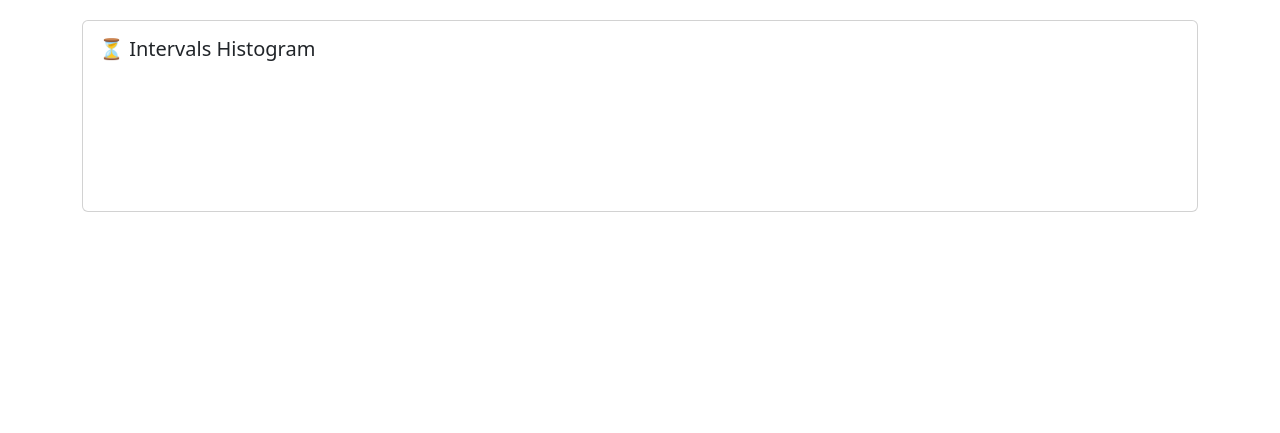
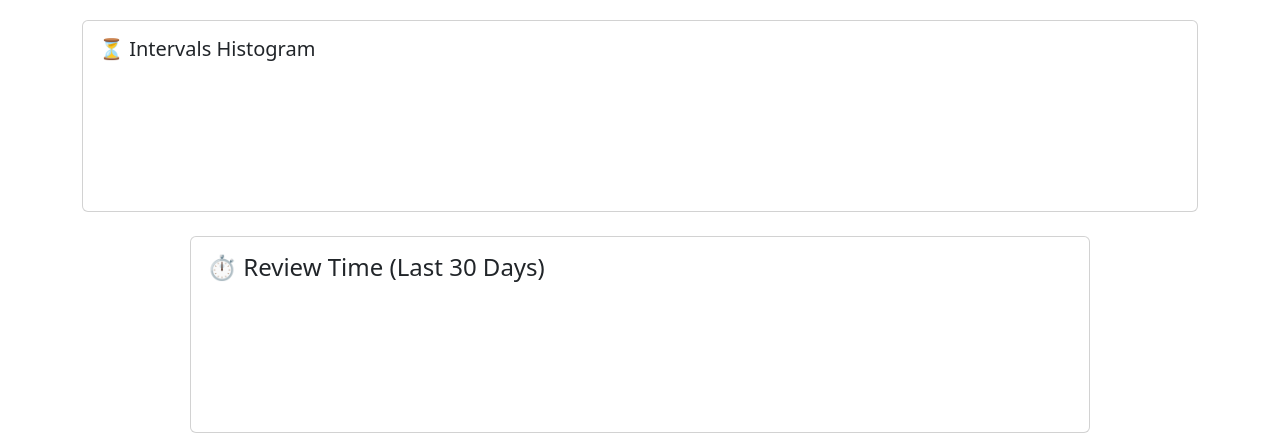
Before and after one commit to rvkmar/ankiserver, a Flask app: template anki-user-manager/templates/student_dashboard.html in a window 1280 px wide. Shown: the part 1447-1880 px from the top of the page. Before the commit the page ends 1659 px from the top, so only its background shows below. Run offline with Flask 3, Linux system fonts and the light colour scheme; the template is opened without the code that fills it, so the values that code supplies are empty; parts of the project's set-up code (start-up, migrations or seed data) failed here and were passed over.

Commit message:
statistics review time chart updated

```diff
--- a/anki-user-manager/app.py
+++ b/anki-user-manager/app.py
@@ -172,6 +172,7 @@ def student_dashboard(username):
     history = get_review_history(username, days=30)
     deck_stats = get_deck_stats(username)
     full_stats = get_full_stats(username)
+    review_time = get_review_time(username, days=30)
 
     if not stats:
         flash(f"No stats available for {username}", "error")
@@ -183,6 +184,7 @@ def student_dashboard(username):
         history=history,
         deck_stats=deck_stats,
         full_stats=full_stats,
+        review_time=review_time,
         student=username,
     )
 
@@ -365,6 +367,36 @@ def get_full_stats(username):
     conn.close()
     return stats
 
+def get_review_time(username, days=30):
+    db_path = os.path.join(SYNC_BASE, username, "collection.anki2")
+    if not os.path.exists(db_path):
+        return []
+
+    conn = sqlite3.connect(db_path)
+    c = conn.cursor()
+
+    start = datetime.now() - timedelta(days=days)
+    start_ts = int(start.timestamp() * 1000)
+
+    # ivl field = interval, time field = ms spent (in old Anki it's in ms*10, but in newer it's ms)
+    c.execute(
+        """
+        SELECT (id/1000) as day, SUM(time)/1000.0 as seconds
+        FROM revlog
+        WHERE id >= ?
+        GROUP BY strftime('%Y-%m-%d', id/1000, 'unixepoch')
+    """,
+        (start_ts,),
+    )
+
+    rows = c.fetchall()
+    conn.close()
+
+    return [
+        {"date": datetime.fromtimestamp(ts).strftime("%Y-%m-%d"), "seconds": sec}
+        for ts, sec in rows
+    ]
+
 
 if __name__ == "__main__":
     app.run(host="127.0.0.1", port=5000, debug=False)
--- a/anki-user-manager/templates/student_dashboard.html
+++ b/anki-user-manager/templates/student_dashboard.html
@@ -47,6 +47,46 @@
     <canvas id="intervalsChart" height="120"></canvas>
   </div>
 </div>
+
+<!-- Review Time Chart -->
+<div class="card mx-auto mt-4" style="max-width:900px;">
+  <div class="card-body">
+    <h4>⏱️ Review Time (Last 30 Days)</h4>
+    <canvas id="timeChart" height="120"></canvas>
+  </div>
+</div>
+
+<script>
+  const timeCtx = document.getElementById('timeChart').getContext('2d');
+
+  const timeData = {
+    labels: [{% for r in review_time %}"{{ r.date }}", {% endfor %}],
+  datasets: [{
+    label: "Seconds Spent",
+    data: [{% for r in review_time %}{{ r.seconds | round(2) }}, {% endfor %}],
+    backgroundColor: 'rgba(153, 102, 255, 0.6)',
+      borderColor: 'rgba(153, 102, 255, 1)',
+        borderWidth: 2,
+          fill: true,
+            tension: 0.2
+    }]
+  };
+
+  new Chart(timeCtx, {
+    type: 'line',
+    data: timeData,
+    options: {
+      responsive: true,
+      plugins: {
+        title: { display: true, text: 'Review Time per Day (seconds)' }
+      },
+      scales: {
+        y: { beginAtZero: true }
+      }
+    }
+  });
+</script>
+
 
 <script>
   // --- Intervals Histogram ---
```
